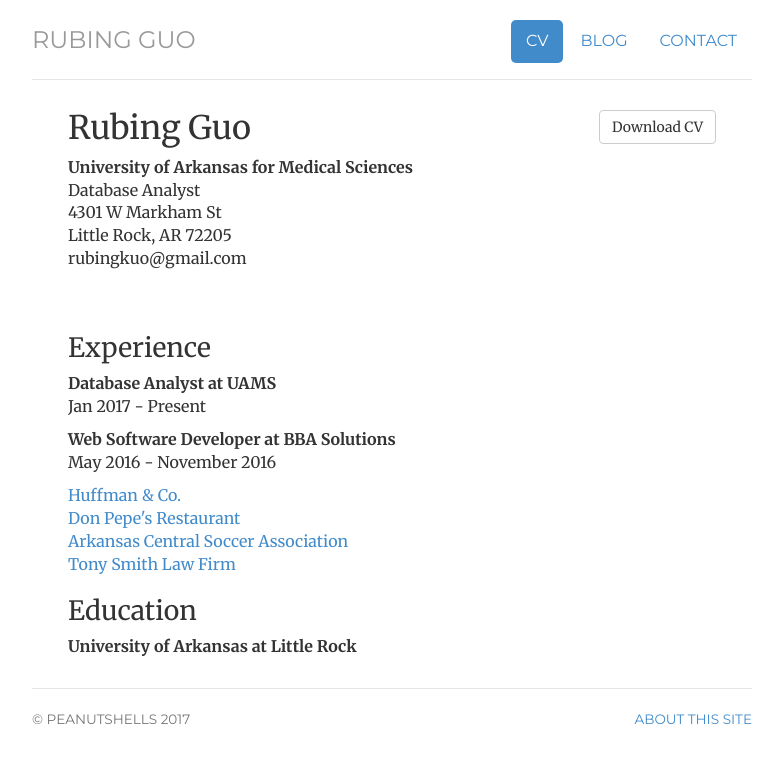
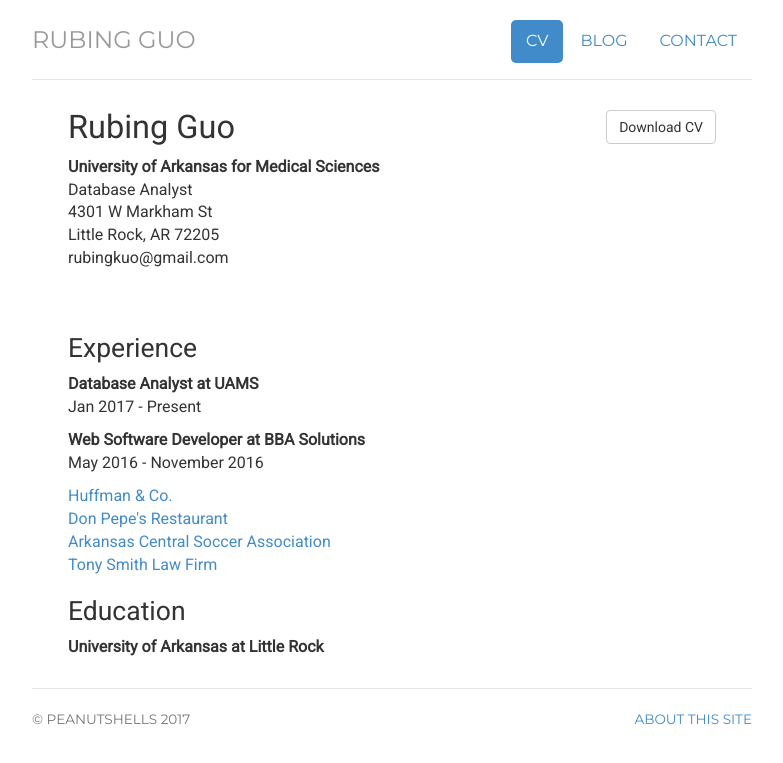
Before and after one commit to flower-joke/peanutshells.github.io, a Jekyll site: the page built from cv/index.html, in a window 1280 px wide. Shown: the top 763 px of the page, without its empty margins (248-1031 px from the left). Built offline with Jekyll 4.4.1, drawn with Linux system fonts in a browser that asks for light colours; nearby versions of some CDN libraries.

Commit message:
Update style.css

```diff
--- a/css/style.css
+++ b/css/style.css
@@ -1,10 +1,12 @@
-@import url(http://fonts.googleapis.com/css?family=Merriweather:300,300italic,400,400italic,700,700italic);
+/*
+@import url(http://fonts.googleapis.com/css?family=Merriweather:300,300italic,400,400italic,700,700italic);*/
 @import url(http://fonts.googleapis.com/css?family=Montserrat);
+
 /*FOR SOCIAL BUTTON*/
 @import url("//maxcdn.bootstrapcdn.com/font-awesome/4.3.0/css/font-awesome.min.css");
 
-body { padding-top: 20px; padding-bottom: 40px; font-family: 'Merriweather', Georgia, Times; font-size: 16px; }
-h1, h2, h3, h4, h5, h6, .h1, .h2, .h3, .h4, .h5, .h6 { font-family: 'Merriweather', Georgia, Times; font-weight: 500;}
+body { padding-top: 20px; padding-bottom: 40px; font-family: 'Roboto', sans-serif; font-size: 16px; }
+h1, h2, h3, h4, h5, h6, .h1, .h2, .h3, .h4, .h5, .h6 { font-family: 'Roboto', sans-serif; font-weight: 500;}
 blockquote p { font-size: 16px; line-height: 1.6em; }
 /* Page title */
 h1.page-title { text-align: center; }
```
